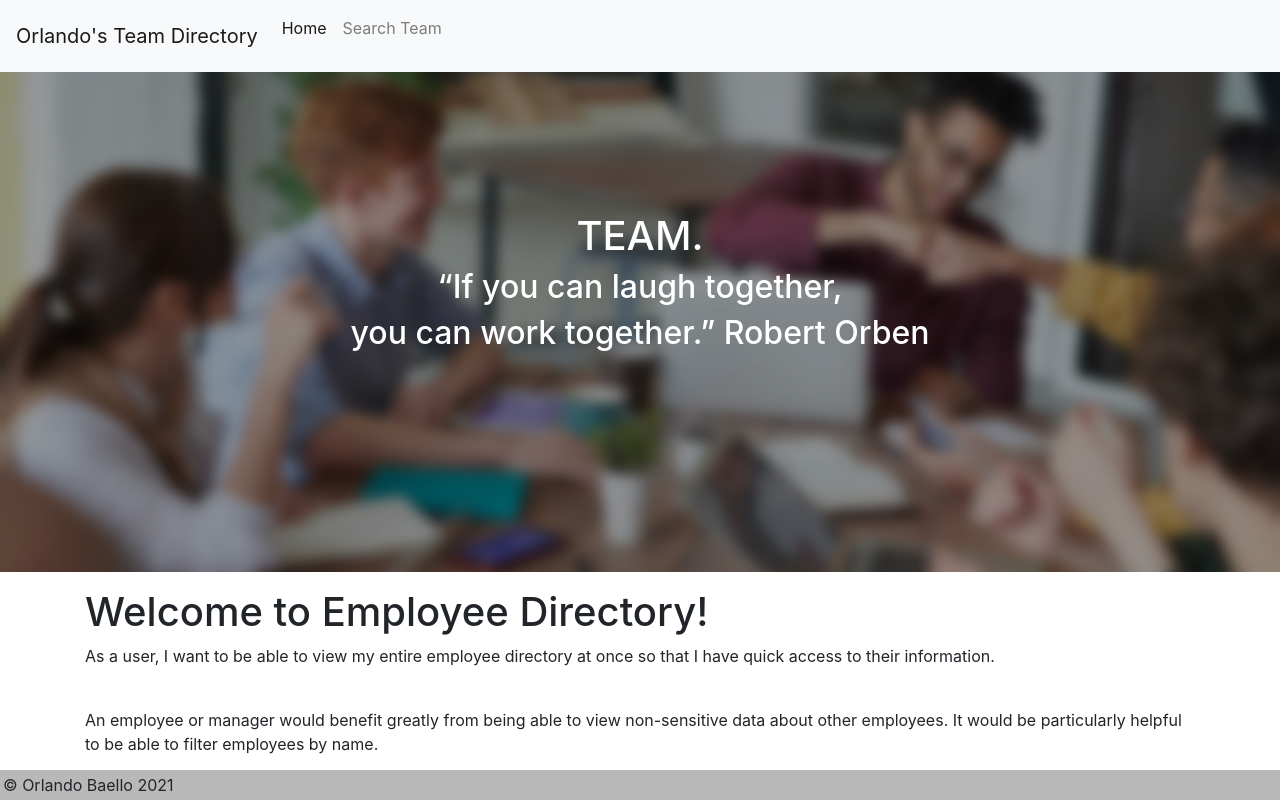
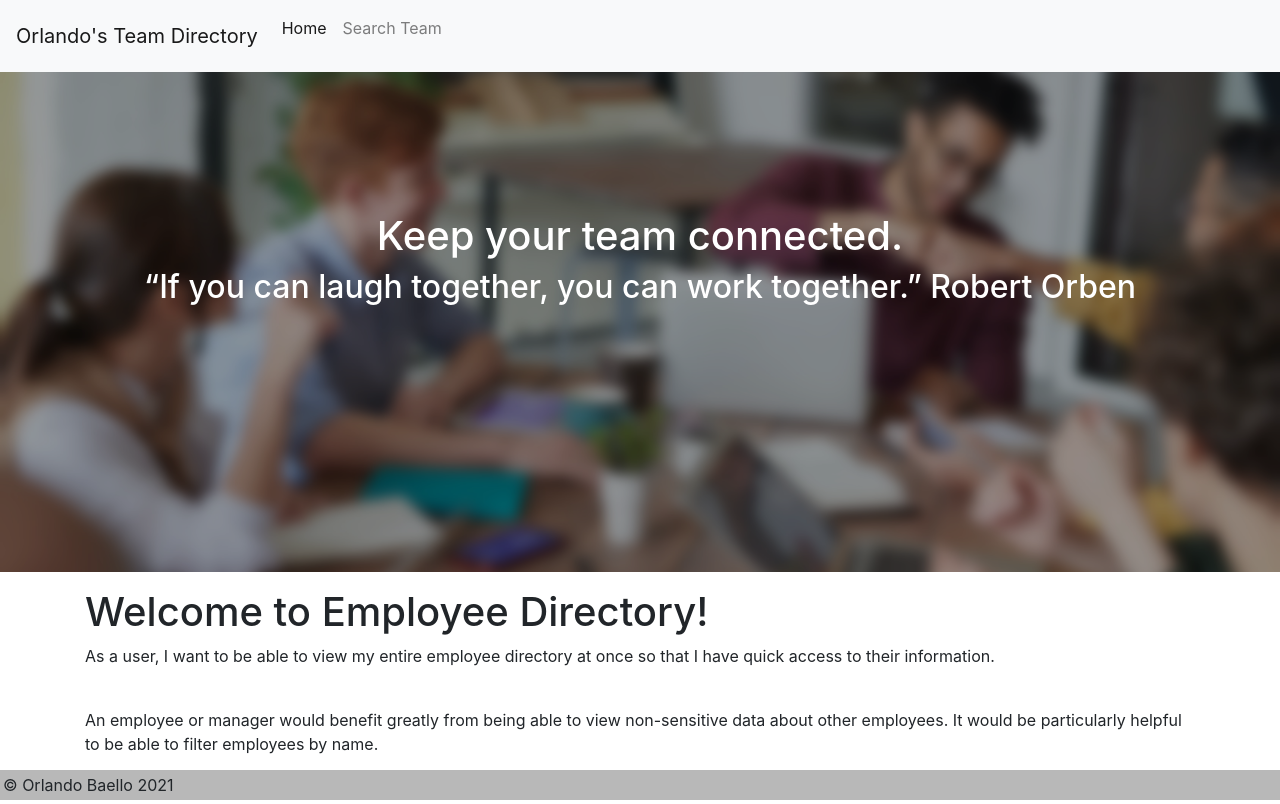
Before and after one commit to baello2020/Employee_Directory, a React (Create React App) app: page / in a window 1280 px wide. Built offline with nearby package versions, Linux system fonts and the light colour scheme.

Commit message:
fixing Github io deployment

```diff
--- a/package.json
+++ b/package.json
@@ -1,5 +1,5 @@
 {
-  "homepage": "https://baello2020.github.io/Employee_Directory",
+
   "name": "employee-dir",
   "version": "0.1.0",
   "private": true,
@@ -9,12 +9,10 @@
     "@testing-library/user-event": "^12.7.3",
     "axios": "^0.21.1",
     "bootstrap": "^4.6.0",
-    "jest-dom": "^4.0.0",
     "react": "^17.0.1",
     "react-dom": "^17.0.1",
     "react-router-dom": "^5.2.0",
     "react-scripts": "4.0.3",
-    "user-event": "^4.0.0",
     "web-vitals": "^1.1.0"
   },
   "scripts": {
--- a/src/pages/About.js
+++ b/src/pages/About.js
@@ -10,9 +10,8 @@ const About = () => {
     <div>
 
       <Hero backgroundImage={backgroundImage}>
-        <h1>TEAM.</h1>
-        <h2 >“If you can laugh together,</h2>
-<h2 >you can work together.”
+        <h1>Keep your team connected.</h1>
+        <h2 >“If you can laugh together, you can work together.”
 Robert Orben</h2>
       </Hero>
       <Container>
```
